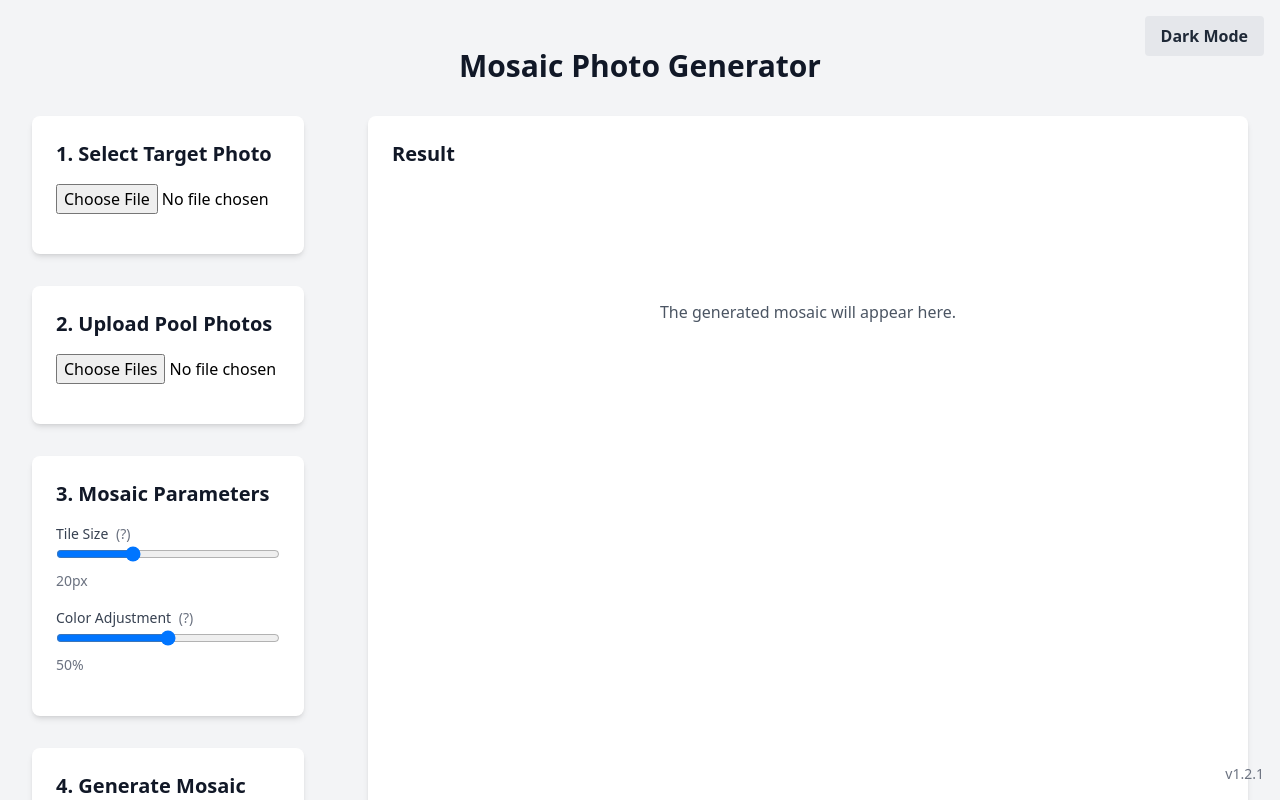
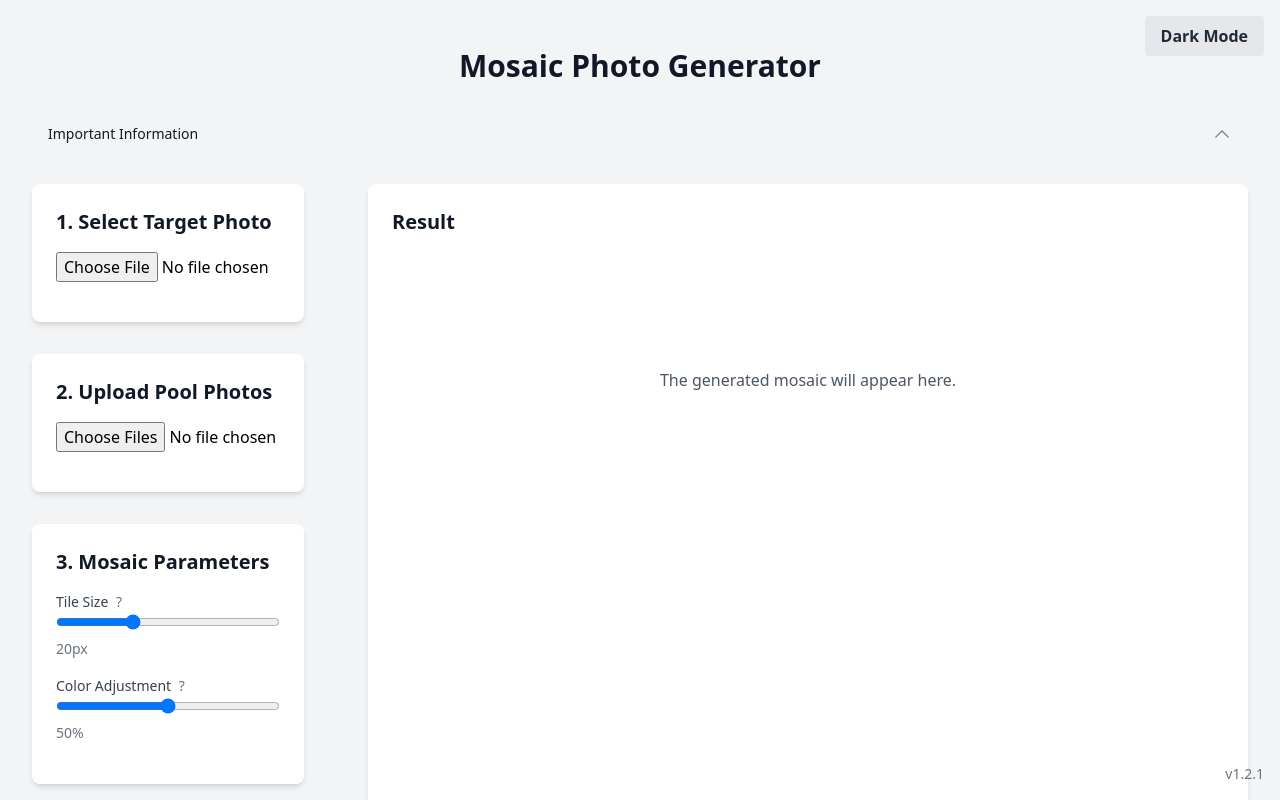
Before and after one commit to ocinpp/mosaic-generator, a Nuxt app: page / in a window 1280 px wide. Shown: the top 800 px of the page. Built offline with nearby package versions, Linux system fonts and the light colour scheme.

Commit message:
Add information block and error meeage

```diff
--- a/pages/index.vue
+++ b/pages/index.vue
@@ -10,6 +10,42 @@
         >
           Mosaic Photo Generator
         </h1>
+
+        <HeadlessDisclosure as="div" class="mb-8" v-slot="{ open }">
+          <HeadlessDisclosureButton
+            class="flex justify-between w-full px-4 py-2 text-sm font-medium text-left text-gray-900 bg-gray-100 rounded-lg hover:bg-gray-200 focus:outline-none focus-visible:ring focus-visible:ring-gray-500 focus-visible:ring-opacity-75 dark:bg-gray-800 dark:text-white dark:hover:bg-gray-700"
+          >
+            <span>Important Information</span>
+            <ChevronUpIcon
+              :class="open ? 'transform rotate-180' : ''"
+              class="w-5 h-5 text-gray-500"
+            />
+          </HeadlessDisclosureButton>
+          <HeadlessDisclosurePanel
+            class="px-4 pt-4 pb-2 text-sm text-gray-500 dark:text-gray-400"
+          >
+            <ul class="list-disc list-inside">
+              <li>Ensure all images are in PNG format for best results.</li>
+              <li>The target image should be larger than the pool images.</li>
+              <li>
+                A diverse pool of images will create more interesting mosaics.
+              </li>
+              <li>
+                Smaller tile sizes create more detailed mosaics but take longer
+                to generate.
+              </li>
+              <li>
+                The color adjustment slider balances between original colors and
+                mosaic tiles.
+              </li>
+              <li>
+                Generation time increases with larger images and smaller tile
+                sizes.
+              </li>
+            </ul>
+          </HeadlessDisclosurePanel>
+        </HeadlessDisclosure>
+
         <div class="flex flex-col lg:flex-row">
           <div class="lg:w-1/4 lg:pr-8">
             <div
@@ -88,11 +124,13 @@
                   class="block text-sm font-medium text-gray-700 dark:text-gray-300"
                 >
                   Tile Size
-                  <span
-                    class="ml-1 text-gray-500 dark:text-gray-400 cursor-help"
-                    title="Determines the size of each mosaic tile. Smaller values create more detailed mosaics but take longer to generate."
-                    >(?)</span
+                  <button
+                    @click="toggleTooltip('tileSize')"
+                    class="ml-1 text-gray-500 dark:text-gray-400 focus:outline-none"
+                    aria-label="Tile size information"
                   >
+                    ?
+                  </button>
                 </label>
                 <input
                   type="range"
@@ -105,6 +143,13 @@
                 <span class="text-sm text-gray-500 dark:text-gray-400"
                   >{{ tileSize }}px</span
                 >
+                <div
+                  v-if="activeTooltip === 'tileSize'"
+                  class="mt-2 p-2 bg-gray-100 dark:bg-gray-700 rounded text-sm text-gray-700 dark:text-gray-300"
+                >
+                  Determines the size of each mosaic tile. Smaller values create
+                  more detailed mosaics but take longer to generate.
+                </div>
               </div>
               <div class="mb-4">
                 <label
@@ -112,11 +157,13 @@
                   class="block text-sm font-medium text-gray-700 dark:text-gray-300"
                 >
                   Color Adjustment
-                  <span
-                    class="ml-1 text-gray-500 dark:text-gray-400 cursor-help"
-                    title="Controls the balance between the original image colors and the mosaic tile colors. Higher values result in a mosaic that's closer to the original image colors."
-                    >(?)</span
+                  <button
+                    @click="toggleTooltip('colorAdjustment')"
+                    class="ml-1 text-gray-500 dark:text-gray-400 focus:outline-none"
+                    aria-label="Color adjustment information"
                   >
+                    ?
+                  </button>
                 </label>
                 <input
                   type="range"
@@ -129,6 +176,14 @@
                 <span class="text-sm text-gray-500 dark:text-gray-400"
                   >{{ colorAdjustment }}%</span
                 >
+                <div
+                  v-if="activeTooltip === 'colorAdjustment'"
+                  class="mt-2 p-2 bg-gray-100 dark:bg-gray-700 rounded text-sm text-gray-700 dark:text-gray-300"
+                >
+                  Controls the balance between the original image colors and the
+                  mosaic tile colors. Higher values result in a mosaic that's
+                  closer to the original image colors.
+                </div>
               </div>
             </div>
 
@@ -244,6 +299,12 @@
 import { ref, onMounted, onUnmounted, watch } from "vue";
 import { useHead } from "#imports";
 import { useRuntimeConfig } from "#app";
+import { ChevronUpIcon } from "@heroicons/vue/24/solid";
+import {
+  Disclosure as HeadlessDisclosure,
+  DisclosureButton as HeadlessDisclosureButton,
+  DisclosurePanel as HeadlessDisclosurePanel,
+} from "@headlessui/vue";
 
 const targetPhoto = ref(null);
 const poolPhotos = ref([]);
@@ -257,6 +318,7 @@ const error = ref(null);
 const percentProgress = ref(0);
 const elapsedTime = ref(0);
 const config = useRuntimeConfig();
+const activeTooltip = ref(null);
 let worker = null;
 let generationTimeout = null;
 let elapsedTimeInterval = null;
@@ -334,7 +396,9 @@ const initializeWorker = () => {
 
 const handleError = (errorMessage) => {
   console.error("Error in mosaic generation:", errorMessage);
-  error.value = errorMessage;
+  error.value = errorMessage.includes("Failed to process")
+    ? errorMessage
+    : "An error occurred during mosaic generation. Please try again with different images or settings.";
   isGenerating.value = false;
   progress.value = "";
   percentProgress.value = 0;
@@ -472,6 +536,14 @@ const downloadMosaic = () => {
     document.body.removeChild(link);
   }
 };
+
+const toggleTooltip = (tooltipName) => {
+  if (activeTooltip.value === tooltipName) {
+    activeTooltip.value = null;
+  } else {
+    activeTooltip.value = tooltipName;
+  }
+};
 </script>
 
 <style>
```
